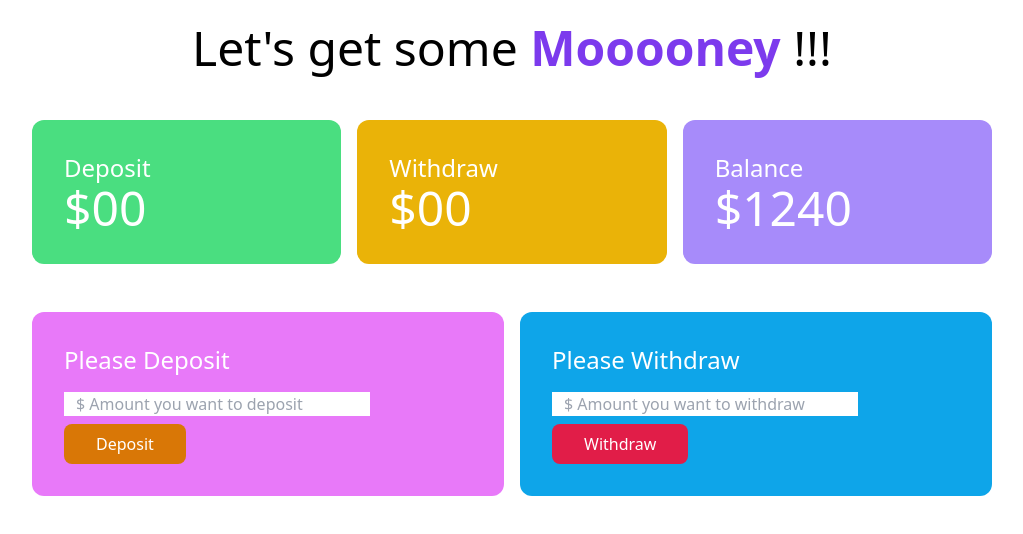
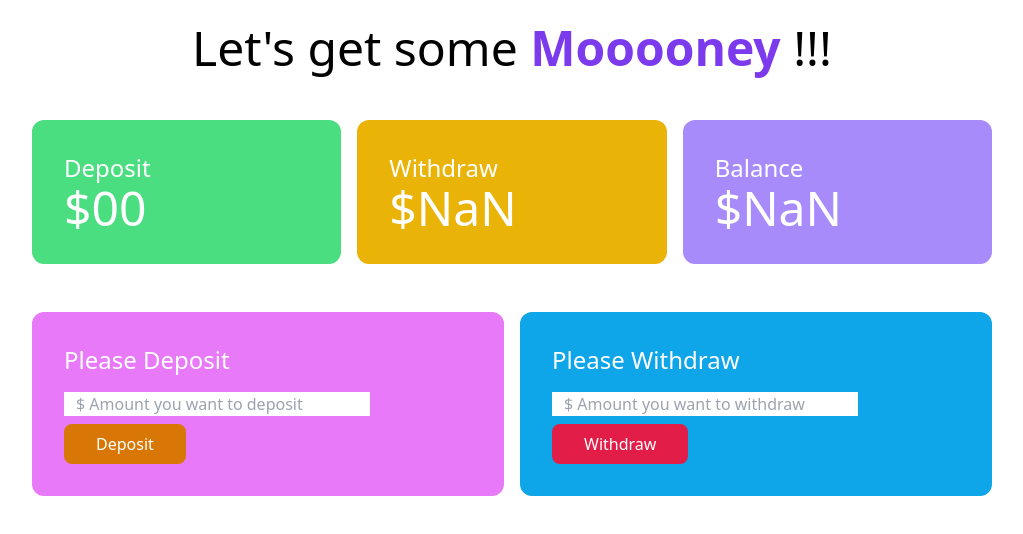
Before and after one commit to RaisulislamRimon/milestone5-module26-baap-er-bank, a plain HTML site: page bank.html in a window 1280 px wide. Both pictures are taken after a click on the button "Withdraw". Shown: the whole page, without its empty margins (128-1151 px from the left). Drawn offline with nearby package versions, Linux system fonts and the light colour scheme.

Commit message:
finished module 26-8 Money withdraw and reduce balance for withdraw

```diff
--- a/bank.html
+++ b/bank.html
@@ -28,7 +28,7 @@
           <!-- withdraw -->
           <div class="bg-yellow-500 p-8 rounded-xl">
             <h4 class="text-2xl">Withdraw</h4>
-            <h2 class="text-5xl">$<span>00</span></h2>
+            <h2 class="text-5xl">$<span id="withdraw-total">00</span></h2>
           </div>
           <!-- total balance -->
           <div class="bg-violet-400 p-8 rounded-xl">
@@ -65,11 +65,11 @@
               class="w-9/12 block mb-2 px-3"
               type="text"
               name=""
-              id="user-email"
+              id="withdraw-field"
               placeholder="$ Amount you want to withdraw"
             />
             <button
-              id="btn-deposit"
+              id="btn-withdraw"
               class="bg-rose-600 hover:bg-orange-600 px-8 py-2 text-white font-medium rounded-lg"
             >
               Withdraw
@@ -81,5 +81,6 @@
 
     <!-- javascript  -->
     <script src="js/deposit.js"></script>
+    <script src="js/withdraw.js"></script>
   </body>
 </html>
--- /dev/null
+++ b/js/withdraw.js
@@ -0,0 +1,18 @@
+// step 1 : add event handler with withdraw button
+document.getElementById("btn-withdraw").addEventListener("click", function () {
+  const withdrawField = document.getElementById("withdraw-field");
+  const newWithdrawAmountString = withdrawField.value;
+  const newWithdrawAmount = parseFloat(newWithdrawAmountString);
+  const withdrawTotalElement = document.getElementById("withdraw-total");
+  const previousWithdrawTotalString = withdrawTotalElement.innerText;
+  const previousWithdrawTotal = parseFloat(previousWithdrawTotalString);
+  const currentWithdrawTotal = previousWithdrawTotal + newWithdrawAmount;
+  withdrawTotalElement.innerText = currentWithdrawTotal;
+  const balanceTotalElement = document.getElementById("balance-total");
+  const previousBalanceTotalString = balanceTotalElement.innerText;
+  const previousBalanceTotal = parseFloat(previousBalanceTotalString);
+  const newBalanceTotal = previousBalanceTotal - newWithdrawAmount;
+  balanceTotalElement.innerText = newBalanceTotal;
+
+  withdrawField.value = "";
+});
```
Also changed, not shown: 1 other file.
